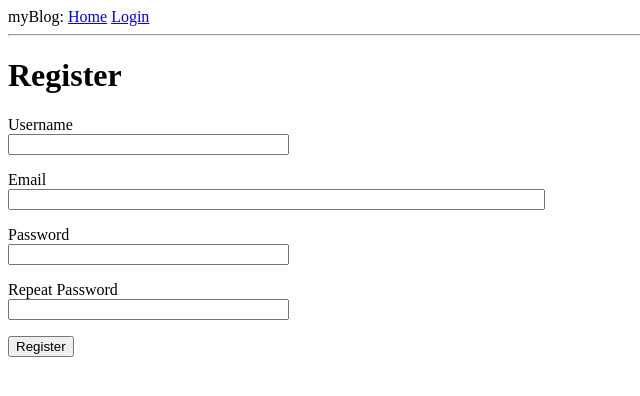
After one commit to esqning/myBlog, a Flask app: page /register in a window 1280 px wide. The commit adds this page. Shown: the top 396 px of the page, without its empty margins (0-640 px from the left). Run offline with Flask 2, Linux system fonts and the light colour scheme.

Commit message:
添加注册功能

```diff
--- a/app/forms.py
+++ b/app/forms.py
@@ -1,6 +1,8 @@
 from flask_wtf import FlaskForm
+from werkzeug.routing import ValidationError
 from wtforms import StringField, PasswordField, BooleanField, SubmitField
-from wtforms.validators import DataRequired
+from wtforms.validators import DataRequired, Email, EqualTo
+from app.model import User
 
 
 class LoginFrom(FlaskForm):
@@ -8,3 +10,22 @@ class LoginFrom(FlaskForm):
     password = PasswordField('password', validators=[DataRequired()])
     remember_me = BooleanField('remember_me')
     submit = SubmitField('Sign In')
+
+
+class RegistrationForm(FlaskForm):
+    username = StringField('Username', validators=[DataRequired()])
+    email = StringField('Email', validators=[DataRequired(), Email()])
+    password = PasswordField('Password', validators=[DataRequired()])
+    password2 = PasswordField('Repeat Password',
+                              validators=[DataRequired(), EqualTo('password')])
+    submit = SubmitField('Register')
+
+    def validate_username(self, username):
+        user = User.query.filter_by(username=username.data).first()
+        if user is not None:
+            raise ValidationError('Please use a different username')
+
+    def validate_email(self, email):
+        user = User.query.filter_by(email=email.data).first()
+        if user is not None:
+            raise ValidationError('Please use a different email address')
--- a/app/routes.py
+++ b/app/routes.py
@@ -1,6 +1,6 @@
-from app import app
+from app import app, db
 from flask import render_template, flash, redirect, url_for, request
-from app.forms import LoginFrom
+from app.forms import LoginFrom, RegistrationForm
 from flask_login import current_user, login_user, logout_user, login_required
 from app.model import User
 from werkzeug.urls import url_parse
@@ -49,3 +49,18 @@ def login():
 def logout():
     logout_user()
     return redirect(url_for("index"))
+
+
+@app.route('/register', methods=['GET', 'POST'])
+def register():
+    if current_user.is_authenticated:
+        return redirect(url_for('index'))
+    form = RegistrationForm()
+    if form.validate_on_submit():
+        user = User(username=form.username.data, email=form.email.data)
+        user.set_password(form.password.data)
+        db.session.add(user)
+        db.session.commit()
+        flash('Congratulations, you are now a registered user!')
+        return redirect(url_for('login'))
+    return render_template('register.html', title='Register', form=form)
--- /dev/null
+++ b/app/templates/register.html
@@ -0,0 +1,48 @@
+{% extends "base.html" %}
+
+{% block content %}
+
+        <h1>Register</h1>
+
+        <form action="" method="post">
+            {{ form.hidden_tag() }}
+
+            <p>
+                 {{ form.username.label }}<br>
+                 {{ form.username(size=32)}}
+                 {% for error in form.username.errors %}
+                    <span style="color:red;">[{{ error }}]</span>
+                 {% endfor %}
+            </p>
+
+            <p>
+                 {{ form.email.label }}<br>
+                 {{ form.email(size=64)}}
+                 {% for error in form.email.errors %}
+                    <span style="color:red;">[{{ error }}]</span>
+                 {% endfor %}
+             </p>
+
+             <p>
+                 {{ form.password.label }}<br>
+                 {{ form.password(size=32)}}
+                 {% for error in form.password.errors %}
+                    <span style="color:red;">[{{ error }}]</span>
+                 {% endfor %}
+             </p>
+
+            <p>
+                 {{ form.password2.label }}<br>
+                 {{ form.password2(size=32)}}
+                 {% for error in form.password2.errors %}
+                    <span style="color:red;">[{{ error }}]</span>
+                 {% endfor %}
+             </p>
+
+             <p>
+                {{ form.submit() }}
+            </p>
+
+        </form>
+
+{% endblock  %}
```
Also changed, not shown: app/templates/login.html (+6 -7 lines), app.db.
